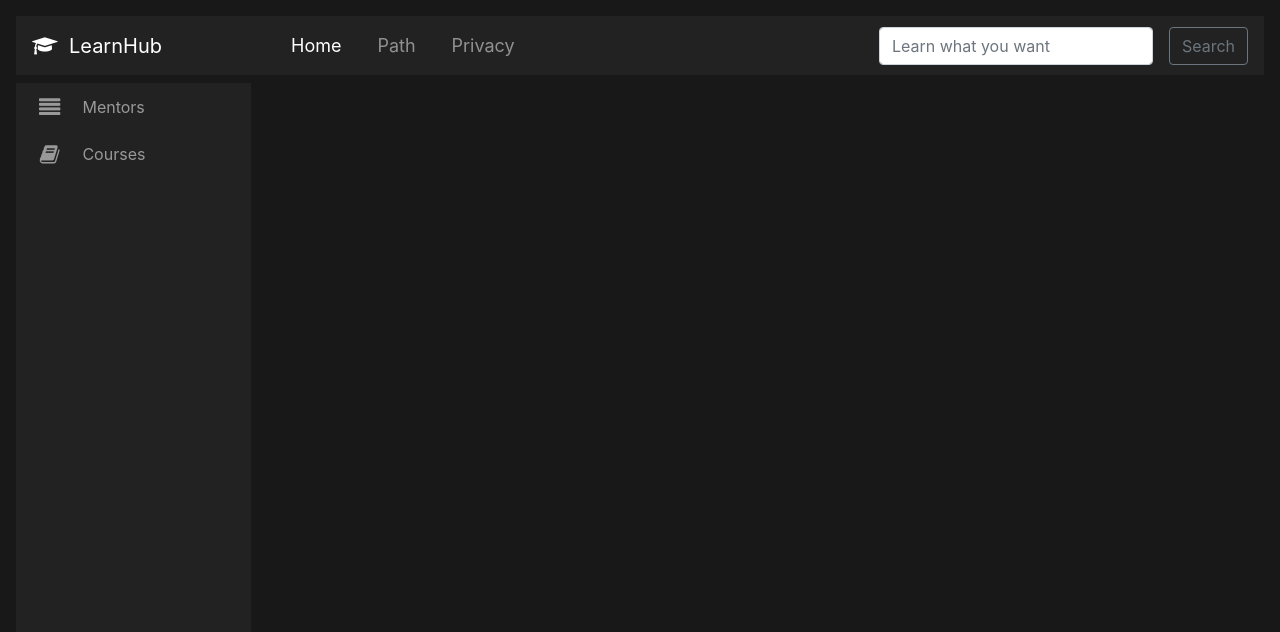
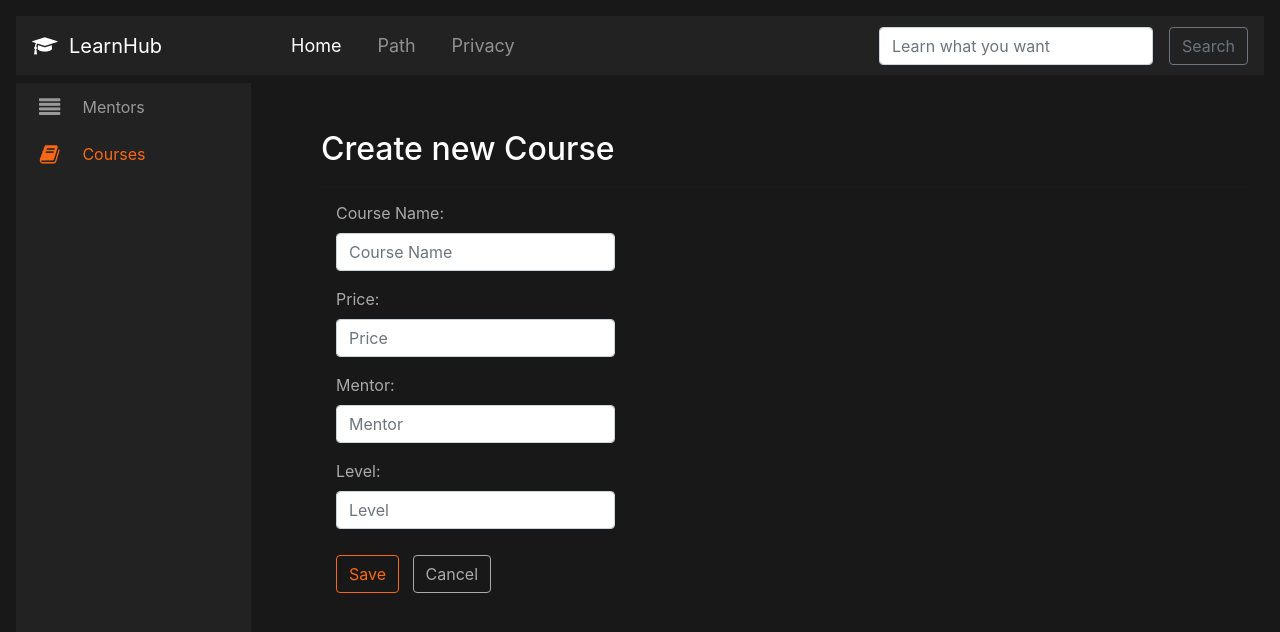
Before and after one commit to ronaldour/LearnHub, an Angular app: page /courses/create in a window 1280 px wide. Before the commit this address led to /. Shown: the top 632 px of the page. Built offline with nearby package versions, Linux system fonts and the light colour scheme.

Commit message:
Added create course section
Also changed routes and modified coursesService to allow Local Storage data to persist.
Also added color to active menu on the sidebar

```diff
--- a/src/app/app.routes.ts
+++ b/src/app/app.routes.ts
@@ -3,5 +3,5 @@ import { AppComponent } from './app.component';
 
 export const routes: Routes = [
     { path: '', redirectTo: 'home', pathMatch: 'full' },
-    { path: 'home', loadChildren: './courses/courses.module#CoursesModule'  },
+    { path: 'courses', loadChildren: './courses/courses.module#CoursesModule'  },
 ];
--- a/src/app/courses/courses.module.ts
+++ b/src/app/courses/courses.module.ts
@@ -8,6 +8,7 @@ import { CreateCourseComponent } from './create/create-course.component';
 import { ViewCoursesComponent } from './view/view-courses.component';
 import { CoursesService } from './courses.service';
 import { CourseCardComponent } from './view/course-card.component';
+import { ReactiveFormsModule } from '@angular/forms';
 
 @NgModule({
    declarations: [
@@ -17,6 +18,7 @@ import { CourseCardComponent } from './view/course-card.component';
    ],
    imports: [
       CommonModule,
+      ReactiveFormsModule,
       RouterModule.forChild(CoursesRoutes)
    ],
    providers: [
--- a/src/app/courses/courses.routes.ts
+++ b/src/app/courses/courses.routes.ts
@@ -3,6 +3,6 @@ import { CreateCourseComponent } from './create/create-course.component';
 import { ViewCoursesComponent } from './view/view-courses.component';
 
 export const CoursesRoutes : Routes = [
-   { path: 'courses/create', component: CreateCourseComponent },
-   { path: 'courses', component: ViewCoursesComponent }
+   { path: 'create', component: CreateCourseComponent },
+   { path: '', component: ViewCoursesComponent }
 ]
--- a/src/app/courses/courses.service.ts
+++ b/src/app/courses/courses.service.ts
@@ -1,24 +1,36 @@
 import { Injectable } from '@angular/core'
+import { ICourse } from './course.model'
 
 @Injectable()
 export class CoursesService {
+
    constructor() {
-      localStorage.setItem('courses', JSON.stringify(Courses))
+      if(!localStorage.getItem('courses')) {
+         localStorage.setItem('courses', JSON.stringify(Courses))
+      }
    }
 
    getCourses() {
       return JSON.parse(localStorage.getItem('courses'))
    }
+
+   addCourse(course : ICourse) {
+      let courses = JSON.parse(localStorage.getItem('courses'))
+      courses.push(course)
+      localStorage.setItem('courses', JSON.stringify(courses))
+   }
+
+
 }
 
-const Courses = [
+const Courses : ICourse[] = [
    {
       id: 1,
       name: 'PHP for dummies',
       mentor: 'Geovanny Lopez',
       price: 1.99,
       imageUrl: '/assets/php.png',
-      releaseDate: '05/06/2018',
+      releaseDate: new Date('05/06/2018'),
       level: 'beginer'
    },
    {
@@ -27,7 +39,7 @@ const Courses = [
       mentor: 'Ronaldo U',
       price: 99.98,
       imageUrl: '/assets/cpp.png',
-      releaseDate: '05/10/2018',
+      releaseDate: new Date('05/10/2018'),
       level: 'advanced'
    },
    {
@@ -36,7 +48,7 @@ const Courses = [
       mentor: 'Martin P',
       price: 85.99,
       imageUrl: '/assets/asm.png',
-      releaseDate: '07/07/1999',
+      releaseDate: new Date('07/07/1999'),
       level: 'advanced'
    },
    {
@@ -45,7 +57,7 @@ const Courses = [
       mentor: 'Juanito',
       price: 50.50,
       imageUrl: '/assets/angular.png',
-      releaseDate: '06/06/2018',
+      releaseDate: new Date('06/06/2018'),
       level: 'intermediate'
    },
    {
@@ -54,7 +66,7 @@ const Courses = [
       mentor: 'Paolo',
       price: 50.50,
       imageUrl: '/assets/react.png',
-      releaseDate: '06/06/2018',
+      releaseDate: new Date('06/06/2018'),
       level: 'intermediate'
    }
 ]
--- a/src/app/courses/create/create-course.component.css
+++ b/src/app/courses/create/create-course.component.css
@@ -0,0 +1,23 @@
+em { float:right; color:#E05C65; padding-left:10px; }
+.btn-outline-primary {
+   color: #f96816;
+   border-color: #f96816;
+}
+
+.btn-outline-save {
+   background-color: transparent;
+   color: #f96816;
+   transition: all .5s;
+   border-color: #f96816;
+}
+
+.btn-outline-cancel {
+   background-color: transparent;
+   color: #aaaaaa;
+   transition: all .5s;
+   border-color: #aaaaaa;
+}
+
+label {
+   color: #aaaaaa;
+}
--- a/src/app/courses/create/create-course.component.html
+++ b/src/app/courses/create/create-course.component.html
@@ -2,18 +2,34 @@
    <h2>Create new Course </h2>
    <hr>
    <div class="col-md-4">
-     <form autocomplete="off" novalidate>
+     <form [formGroup]="createCourseForm" (ngSubmit)="saveCourse(createCourseForm.value)" autocomplete="off">
        <div class="form-group">
          <label for="courseName">Course Name:</label>
-         <input id="courseName" type="text" class="form-control" placeholder="Course Name..." />
+         <em *ngIf="name.invalid && (name.touched || mouseoverSave)">Required</em>
+         <input formControlName="name" id="courseName" type="text" class="form-control" placeholder="Course Name" />
        </div>
        <div class="form-group">
          <label for="price">Price:</label>
-         <input id="price" type="text" class="form-control" placeholder="price..." />
+         <em *ngIf="price.invalid && (price.touched || mouseoverSave)">Required</em>
+         <input formControlName="price" id="price" type="text" class="form-control" placeholder="Price" />
        </div>
-
-       <button type="submit" class="btn btn-primary">Save</button>
-       <button type="button" class="btn btn-default">Cancel</button>
+       <div class="form-group">
+        <label for="mentor">Mentor:</label>
+        <em *ngIf="mentor.invalid && (mentor.touched || mouseoverSave)">Required</em>
+        <input formControlName="mentor" id="mentor" type="text" class="form-control" placeholder="Mentor" />
+      </div>
+      <div class="form-group">
+        <label for="level">Level:</label>
+        <em *ngIf="level.invalid && (level.touched || mouseoverSave)">Required</em>
+        <input formControlName="level" id="level" type="text" class="form-control" placeholder="Level" />
+      </div>
+      <div style="padding-top: 10px;">
+        <span (mouseenter)="mouseoverSave=true" (mouseleave)="mouseoverSave=false">
+          <button type="submit" class="btn btn-outline-save">Save</button>
+        </span>
+        &nbsp;
+        <button (click)="cancel()" type="button" class="btn btn-outline-cancel">Cancel</button>
+      </div>
      </form>
    </div>
 </div>
--- a/src/app/courses/create/create-course.component.ts
+++ b/src/app/courses/create/create-course.component.ts
@@ -1,10 +1,56 @@
-import { Component } from '@angular/core'
+import { Component, OnInit } from '@angular/core'
+import { FormGroup, FormControl, Validators } from '@angular/forms';
+import { ICourse } from '../course.model'
+import { CoursesService } from '../courses.service'
+import { Router } from '@angular/router';
 
 @Component({
    templateUrl: './create-course.component.html',
    styleUrls: [ './create-course.component.css' ]
 })
 
-export class CreateCourseComponent {
+export class CreateCourseComponent implements OnInit {
+   createCourseForm : FormGroup
+   name : FormControl
+   mentor : FormControl
+   price : FormControl
+   level : FormControl
 
+   mouseoverSave
+
+   constructor(private coursesService : CoursesService, private router : Router) {
+
+   }
+
+   ngOnInit() {
+      this.name = new FormControl('', Validators.required)
+      this.mentor = new FormControl('', Validators.required)
+      this.price = new FormControl('', Validators.required)
+      this.level = new FormControl('', Validators.required)
+
+      this.createCourseForm = new FormGroup({
+         name: this.name,
+         mentor: this.mentor,
+         price: this.price,
+         level: this.level
+      })
+   }
+
+   saveCourse(formValues) {
+      let course : ICourse = {
+         id: undefined,
+         name: formValues.name,
+         mentor: formValues.mentor,
+         price: +formValues.price,
+         level: formValues.level,
+         releaseDate: new Date()
+      }
+
+      this.coursesService.addCourse(course)
+      this.router.navigate(['courses'])
+   }
+
+   cancel() {
+      this.router.navigate(['courses'])
+   }
 }
--- a/src/app/courses/view/course-card.component.html
+++ b/src/app/courses/view/course-card.component.html
@@ -2,6 +2,6 @@
    <img [src]="course?.imageUrl" [alt]="course?.name" class="event-image">
    <h3>{{course?.name}}</h3>
    <div>Price: $ {{course?.price}}</div>
-   <div>Release date: {{course?.releaseDate}}</div>
+   <div>Release date: {{course?.releaseDate | date}}</div>
    <div>Level: {{course?.level}}</div>
 </div>
--- a/src/app/courses/view/view-courses.component.ts
+++ b/src/app/courses/view/view-courses.component.ts
@@ -1,5 +1,6 @@
 import { Component, OnInit } from '@angular/core'
 import { CoursesService } from '../courses.service';
+import { ICourse } from '../course.model'
 
 @Component({
    templateUrl: './view-courses.component.html',
@@ -7,7 +8,7 @@ import { CoursesService } from '../courses.service';
 })
 
 export class ViewCoursesComponent implements OnInit {
-   courses : any[]
+   courses : ICourse[]
 
    constructor(private coursesService : CoursesService) {
 
--- a/src/app/nav/sidebar.component.html
+++ b/src/app/nav/sidebar.component.html
@@ -4,21 +4,21 @@
               <i class="fa fa-fw fa-lg fa-align-justify"></i>&nbsp;
               <span> Mentors </span>
           </a>
-          <div class="nested-menu">
-              <a class="list-group-item" (click)="toggleMenu('courses')">
+          <div class="nested-menu" [routerLinkActive]="['sidebar-active']">
+              <a class="list-group-item nested-menu-item" (click)="toggleMenu('courses')">
                   <i class="fa fa-fw fa-lg fa-book"></i>&nbsp;
                   <span> Courses </span>
               </a>
               <li class="nested" [class.expand]="showMenu === 'courses'">
                   <ul class="submenu">
                       <li>
-                          <a class="list-group-item" [routerLink]="['home/courses/create']">
+                          <a class="list-group-item" [routerLink]="['courses/create']" [routerLinkActive]="['sidebar-active']">
                               <i class="fa fa-plus"></i>&nbsp;
                               <span> Add Course</span>
                           </a>
                       </li>
                       <li>
-                          <a class="list-group-item" [routerLink]="['home/courses']">
+                          <a class="list-group-item" [routerLink]="['courses']" [routerLinkActive]="['sidebar-active']" [routerLinkActiveOptions]="{exact: true}">
                               <i class="fa fa-eye"></i>&nbsp;
                               <span> View Courses </span>
                           </a>
--- a/src/app/nav/sidebar.component.scss
+++ b/src/app/nav/sidebar.component.scss
@@ -105,6 +105,9 @@ $topnav-background-color: #222222   ;
 }
 
 .nested-menu {
+    .nested-menu-item {
+        color: inherit !important;
+    }
     .list-group-item {
         cursor: pointer;
     }
@@ -189,3 +192,7 @@ $topnav-background-color: #222222   ;
         display: none;
     }
 }
+
+.sidebar-active {
+    color: #f96816 !important;
+}
```
Also changed, not shown: src/app/courses/course.model.ts (added, +9 -0 lines).
